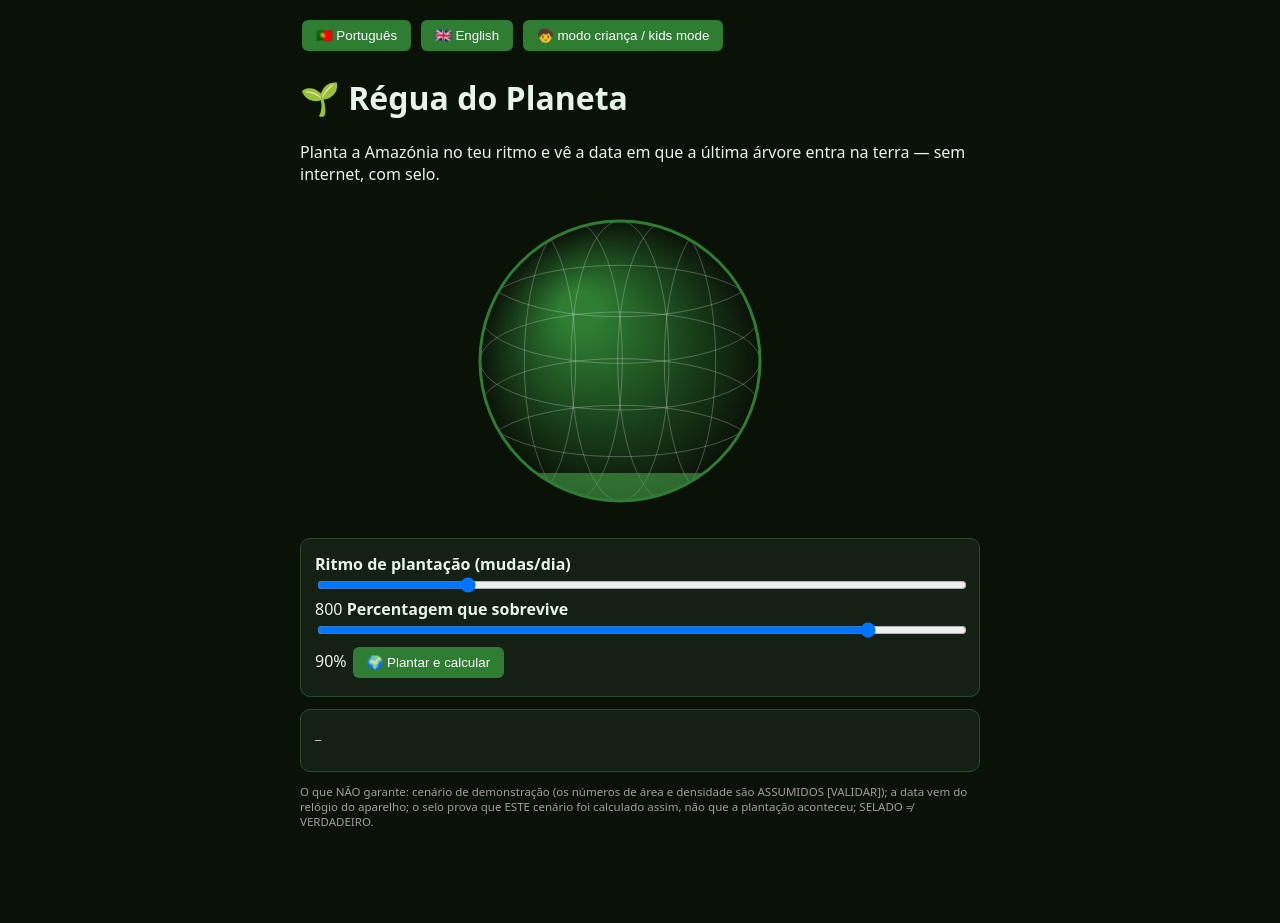
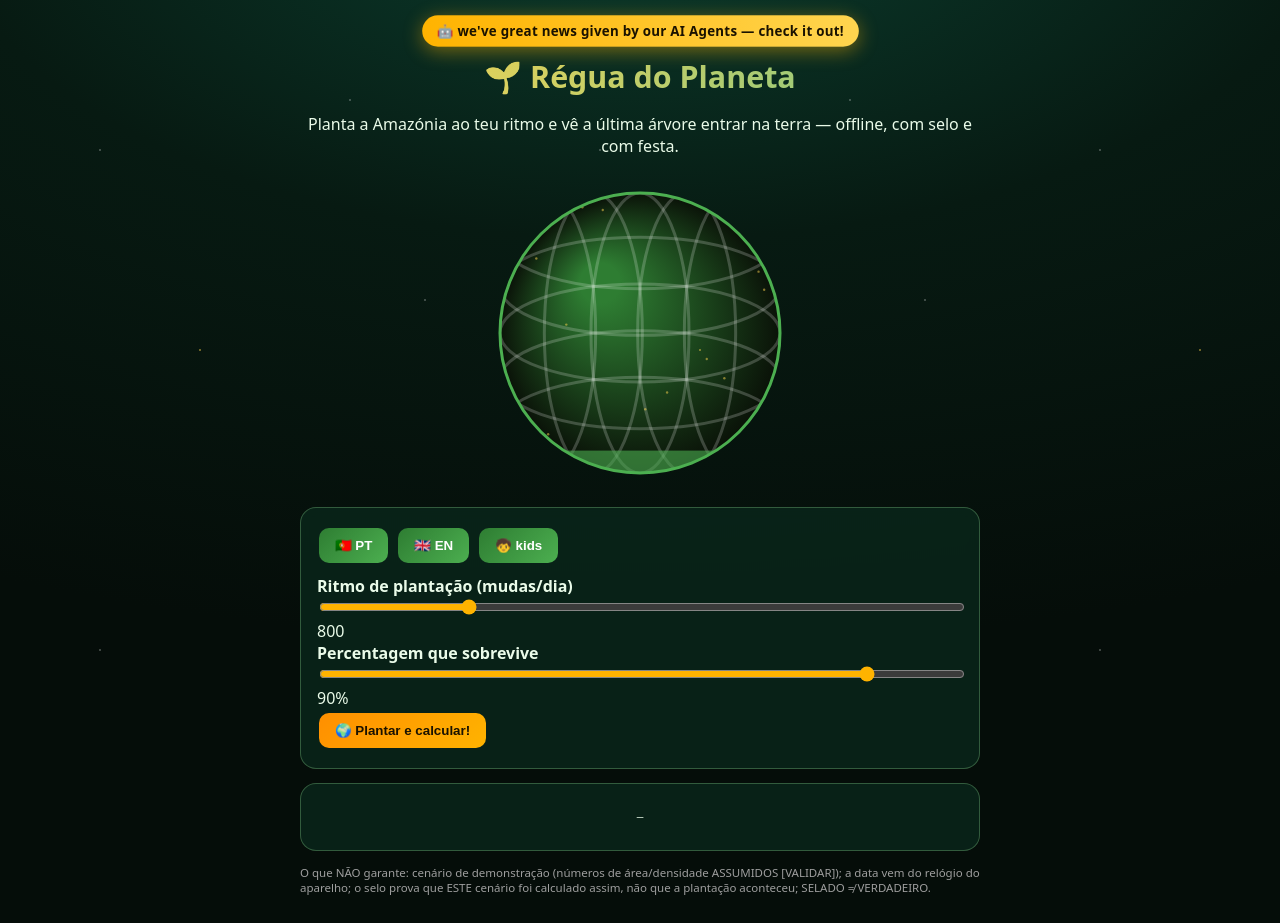
Before and after one commit to silvadvp-del/konfirmu-claim-protocol, a plain HTML site: page regua_do_planeta.html in a window 1280 px wide. Before the commit the page ends 856 px from the top, so only its background shows below. Drawn offline with Linux system fonts and the light colour scheme.

Commit message:
regua_do_planeta: VIDA — globo animado com estrelas e brilhos, badge 'great news from our AI Agents', celebração com som e data de fim em destaque

```diff
--- a/SHA256SUMS.txt
+++ b/SHA256SUMS.txt
@@ -56,7 +56,7 @@ d3ad56f0e6088441b2deb9999823be8f33c993f1d6ce5c1474271e849c3229df  kcp_pq_hybrid.
 4e0f3755abea37d74bab19c582767ecc3b992bed544fa7d709660cc57499592e  manifest.json
 106ceb7e8b9984032085c1c474e7b7279d86fe50dd825bbf699c37ee40efa829  neverland_family_quest.html
 9d03b9439869e8afda0b1b7b60c93d83dab8399435a39b250200b81421e766e1  patient_vault_offline.html
-a750baab5a98dbba9b885b30d4c953cacc51ca02371de5e71f58328584fff18a  regua_do_planeta.html
+7966a0737fe5a63450c91fbee34b171528f0c837fd0bfb47f8ca0c3ff282ea46  regua_do_planeta.html
 4e3fed8bc1c00e856c8ce1eaefa76eaf73d044ba8fdc02b75622449e18310060  sw.js
 295b9df26daad7fa81ae82313ab54547897ecb675458d4a0adc9b8e4d07f6dc2  testemunha_offline.html
 4f703d2b153364e00cceebaa10431274918e5de36ed20abd009202af97ffd3b8  urna_voto_offline.html
--- a/regua_do_planeta.html
+++ b/regua_do_planeta.html
@@ -3,31 +3,46 @@
 <head>
 <meta charset="UTF-8">
 <meta name="viewport" content="width=device-width, initial-scale=1.0">
-<title>🌱 Régua do Planeta — Planet Ruler (offline)</title>
+<title>🌱 Régua do Planeta — a grande notícia das nossas IAs</title>
 <style>
-body{font-family:system-ui,sans-serif;max-width:680px;margin:0 auto;padding:16px;background:#0a1208;color:#e8f5e9}
-.card{background:#142014;border:1px solid #2e4a2e;border-radius:10px;padding:14px;margin:12px 0}
-button{background:#2e7d32;color:#fff;border:0;border-radius:6px;padding:8px 14px;margin:4px 2px;cursor:pointer}
-input[type=range]{width:100%}
-pre{white-space:pre-wrap;font-size:.8em;word-break:break-all}
-.verde{color:#81c784}.aviso{font-size:.72em;color:#9e9e9e;margin-top:10px}
-#lang{display:flex;gap:6px;margin-bottom:8px}
+body{font-family:system-ui,sans-serif;max-width:680px;margin:0 auto;padding:16px;color:#eafbe9;overflow-x:hidden;
+ background:radial-gradient(120% 80% at 50% -10%, #0b3d2e 0%, #071a12 45%, #050d09 100%)}
+.stars{position:fixed;inset:0;pointer-events:none;background-image:radial-gradient(1px 1px at 20% 30%, #fff, transparent),radial-gradient(1px 1px at 70% 20%, #fff, transparent),radial-gradient(1.5px 1.5px at 40% 70%, #ffd54f, transparent),radial-gradient(1px 1px at 85% 60%, #fff, transparent);background-size:500px 500px;animation:tw 4s ease-in-out infinite alternate;opacity:.7}
+@keyframes tw{from{opacity:.35}to{opacity:.85}}
+.badge{display:inline-block;background:linear-gradient(90deg,#ffb300,#ffd54f);color:#1a1200;font-weight:800;padding:6px 14px;border-radius:999px;font-size:.8rem;letter-spacing:.02em;box-shadow:0 4px 18px rgba(255,179,0,.45);animation:pulse 2.2s infinite}
+@keyframes pulse{0%,100%{transform:scale(1)}50%{transform:scale(1.05)}}
+h1{font-size:1.9rem;margin:10px 0 6px;background:linear-gradient(90deg,#ffd54f,#81c784);-webkit-background-clip:text;background-clip:text;color:transparent}
+.card{background:rgba(10,40,28,.75);border:1px solid rgba(129,199,132,.35);border-radius:16px;padding:16px;margin:14px 0;backdrop-filter:blur(6px)}
+button{background:linear-gradient(135deg,#2e7d32,#4caf50);color:#fff;border:0;border-radius:10px;padding:10px 16px;margin:4px 2px;cursor:pointer;font-weight:700}
+button.gold{background:linear-gradient(135deg,#ff8f00,#ffb300);color:#1a1200}
+input[type=range]{width:100%;accent-color:#ffb300}
+pre{white-space:pre-wrap;font-size:.85em;word-break:break-all}
+.verde{color:#a5d6a7}.aviso{font-size:.72em;color:#9e9e9e;margin-top:10px}
+#res{font-size:1.15em;font-weight:800;color:#ffd54f;text-shadow:0 0 18px rgba(255,213,79,.5)}
 </style>
 </head>
 <body>
-<div id="lang"><button onclick="setLang('pt')">🇵🇹 Português</button><button onclick="setLang('en')">🇬🇧 English</button><button onclick="kidMode()">🧒 modo criança / kids mode</button></div>
+<div class="stars"></div>
+<div style="text-align:center">
+<span class="badge">🤖 we've great news given by our AI Agents — check it out!</span>
 <h1 id="t1">🌱 Régua do Planeta</h1>
-<p id="p1">Planta a Amazónia no teu ritmo e vê a data em que a última árvore entra na terra — sem internet, com selo.</p>
-<canvas id="globe" width="640" height="320"></canvas>
+<p id="p1">Planta a Amazónia ao teu ritmo e vê a última árvore entrar na terra — offline, com selo e com festa.</p>
+</div>
+<canvas id="globe" width="640" height="320" style="display:block;margin:0 auto"></canvas>
 <div class="card">
+<div id="lang" style="display:flex;gap:6px;margin-bottom:8px"><button onclick="setLang('pt')">🇵🇹 PT</button><button onclick="setLang('en')">🇬🇧 EN</button><button onclick="kidMode()">🧒 kids</button></div>
 <b id="t2">Ritmo de plantação (mudas/dia)</b><br>
-<input type="range" id="rate" min="100" max="3200" step="100" value="800"><span id="rateTxt">800</span>
+<input type="range" id="rate" min="100" max="3200" step="100" value="800"><span id="rateTxt">800</span><br>
 <b id="t3">Percentagem que sobrevive</b><br>
-<input type="range" id="surv" min="30" max="100" step="5" value="90"><span id="survTxt">90%</span>
-<button onclick="plantar()" id="btnPlant">🌍 Plantar e calcular</button>
+<input type="range" id="surv" min="30" max="100" step="5" value="90"><span id="survTxt">90%</span><br>
+<button class="gold" onclick="plantar()" id="btnPlant">🌍 Plantar e calcular!</button>
 </div>
-<div class="card"><pre id="out">—</pre><canvas id="qr" style="display:none;background:#fff;padding:4px"></canvas></div>
-<p class="aviso" id="aviso">O que NÃO garante: cenário de demonstração (os números de área e densidade são ASSUMIDOS [VALIDAR]); a data vem do relógio do aparelho; o selo prova que ESTE cenário foi calculado assim, não que a plantação aconteceu; SELADO ≠ VERDADEIRO.</p>
+<div class="card" style="text-align:center">
+<div id="res"></div>
+<pre id="out">—</pre>
+<canvas id="qr" style="display:none;background:#fff;padding:4px;margin:0 auto"></canvas>
+</div>
+<p class="aviso" id="aviso">O que NÃO garante: cenário de demonstração (números de área/densidade ASSUMIDOS [VALIDAR]); a data vem do relógio do aparelho; o selo prova que ESTE cenário foi calculado assim, não que a plantação aconteceu; SELADO ≠ VERDADEIRO.</p>
 <script src="./assets/nacl-fast.min.js"></script>
 <script src="./assets/qrcode.js"></script>
 <script>
@@ -88,56 +103,70 @@ function sha256Planeta(str) {
 }
 var L = "pt";
 var TXT = {
-  pt: { t1: "🌱 Régua do Planeta", p1: "Planta a Amazónia no teu ritmo e vê a data em que a última árvore entra na terra — sem internet, com selo.",
-    t2: "Ritmo de plantação (mudas/dia)", t3: "Percentagem que sobrevive", btnPlant: "🌍 Plantar e calcular",
-    res: "CENÁRIO CALCULADO", taxa: "mudas por dia", sob: "sobrevivência", total: "mudas plantadas",
-    fim: "a última muda entra na terra em", vivas: "árvores vivas no fim", area: "área de copa no globo",
-    crianca: "A árvore que plantas hoje é a sombra de amanhã." },
-  en: { t1: "🌱 Planet Ruler", p1: "Plant the Amazon at your own pace and see the date the last seedling goes into the ground — offline, sealed.",
-    t2: "Planting rate (seedlings/day)", t3: "Survival percentage", btnPlant: "🌍 Plant and calculate",
-    res: "CALCULATED SCENARIO", taxa: "seedlings per day", sob: "survival", total: "seedlings planted",
-    fim: "the last seedling goes into the ground on", vivas: "living trees at the end", area: "canopy area on the globe",
-    crianca: "The tree you plant today is tomorrow's shade." }
+  pt: { t1: "🌱 Régua do Planeta", p1: "Planta a Amazónia ao teu ritmo e vê a última árvore entrar na terra — offline, com selo e com festa.",
+    t2: "Ritmo de plantação (mudas/dia)", t3: "Percentagem que sobrevive", btnPlant: "🌍 Plantar e calcular!",
+    res: "A GRANDE NOTÍCIA: a última muda entra na terra em", crianca: "A árvore que plantas hoje é a sombra de amanhã. Planta e vê!" },
+  en: { t1: "🌱 Planet Ruler", p1: "Plant the Amazon at your pace and watch the last tree go into the ground — offline, sealed, with a party.",
+    t2: "Planting rate (seedlings/day)", t3: "Survival percentage", btnPlant: "🌍 Plant and calculate!",
+    res: "GREAT NEWS: the last seedling goes into the ground on", crianca: "The tree you plant today is tomorrow's shade. Plant and see!" }
 };
 function setLang(l){ L = l; document.getElementById("t1").textContent = TXT[l].t1; document.getElementById("p1").textContent = TXT[l].p1; document.getElementById("t2").textContent = TXT[l].t2; document.getElementById("t3").textContent = TXT[l].t3; document.getElementById("btnPlant").textContent = TXT[l].btnPlant; }
 function kidMode(){ setLang(L); document.getElementById("p1").textContent = TXT[L].crianca; }
-var rate = 800, surv = 90, cenario = null;
 function toHex(u8){ var s=""; for(var i=0;i<u8.length;i++) s += ("0"+u8[i].toString(16)).slice(-2); return s; }
-function drawGlobe(fracVerde){
+var verde = 0.08, alvoVerde = 0.08, ang = 0, audioCtx = null;
+function drawGlobe(){
   var c = document.getElementById("globe"), x = c.getContext("2d");
   var cx = c.width/2, cy = c.height/2, R = 140;
   x.clearRect(0,0,c.width,c.height);
+  x.fillStyle = "#0b1f33"; x.beginPath(); x.arc(cx,cy,R,0,7); x.fill();
+  x.save(); x.beginPath(); x.arc(cx,cy,R,0,7); x.clip();
   var g = x.createRadialGradient(cx-40,cy-50,20,cx,cy,R);
   g.addColorStop(0,"#2e7d32"); g.addColorStop(1,"#0a1208");
-  x.fillStyle = "#0b1f33"; x.beginPath(); x.arc(cx,cy,R,0,7); x.fill();
-  x.save(); x.beginPath(); x.arc(cx,cy,R,0,7); x.clip();
   x.fillStyle = g; x.fillRect(cx-R,cy-R,2*R,2*R);
-  x.strokeStyle = "rgba(255,255,255,.25)";
+  x.strokeStyle = "rgba(255,255,255,.2)";
   for(var i=-2;i<=2;i++){ x.beginPath(); x.ellipse(cx+i*R/3, cy, R*0.35, R, 0, 0, 7); x.stroke(); }
   for(var j=-2;j<=2;j++){ x.beginPath(); x.ellipse(cx, cy+j*R/3, R, R*0.35, 0, 0, 7); x.stroke(); }
-  var h = (fracVerde||0) * R*2;
-  x.fillStyle = "rgba(76,175,80,.55)";
-  x.fillRect(cx-R, cy+R-h, 2*R, h);
+  ang += 0.004; var wob = Math.sin(ang)*12;
+  var h = verde * R*2;
+  x.fillStyle = "rgba(76,175,80,.6)";
+  x.fillRect(cx-R + wob, cy+R-h, 2*R, h);
+  x.fillStyle = "rgba(255,213,79,.5)";
+  for(var s=0;s<14;s++){ var sx = cx + Math.sin(ang*2 + s*1.7)*R*0.9, sy = cy + Math.cos(ang + s)*R*0.9; x.beginPath(); x.arc(sx,sy,1.2,0,7); x.fill(); }
   x.restore();
-  x.strokeStyle = "#2e7d32"; x.lineWidth = 3; x.beginPath(); x.arc(cx,cy,R,0,7); x.stroke();
+  x.strokeStyle = "#4caf50"; x.lineWidth = 3; x.beginPath(); x.arc(cx,cy,R,0,7); x.stroke();
+  verde += (alvoVerde - verde)*0.04;
+  requestAnimationFrame(drawGlobe);
+}
+function somFesta(){
+  if(!audioCtx) audioCtx = new (window.AudioContext || window.webkitAudioContext)();
+  [523.25,659.25,783.99].forEach(function(f,i){
+    var o=audioCtx.createOscillator(), g2=audioCtx.createGain();
+    o.type="triangle"; o.frequency.value=f;
+    g2.gain.setValueAtTime(0.001,audioCtx.currentTime+i*0.15);
+    g2.gain.exponentialRampToValueAtTime(0.25,audioCtx.currentTime+i*0.15+0.05);
+    g2.gain.exponentialRampToValueAtTime(0.001,audioCtx.currentTime+i*0.15+0.6);
+    o.connect(g2); g2.connect(audioCtx.destination);
+    o.start(audioCtx.currentTime+i*0.15); o.stop(audioCtx.currentTime+i*0.15+0.6);
+  });
 }
 function plantar(){
-  rate = parseInt(document.getElementById("rate").value, 10);
-  surv = parseInt(document.getElementById("surv").value, 10);
+  var rate = parseInt(document.getElementById("rate").value, 10);
+  var surv = parseInt(document.getElementById("surv").value, 10);
   document.getElementById("rateTxt").textContent = rate;
   document.getElementById("survTxt").textContent = surv + "%";
-  var TOTAL = 1600000000;                 // 1,6 mil milhões de mudas (cenário demo [VALIDAR])
+  var TOTAL = 1600000000;
   var dias = Math.ceil(TOTAL / rate);
   var hoje = new Date();
   var fim = new Date(hoje.getTime() + dias*86400000);
   var vivas = Math.round(TOTAL * surv / 100);
-  var frac = Math.min(1, vivas / TOTAL);
-  drawGlobe(frac);
-  var linhas = ["== " + TXT[L].res + " =="];
-  linhas.push(TXT[L].taxa + ": " + rate + " | " + TXT[L].sob + ": " + surv + "%");
-  linhas.push(TXT[L].total + ": " + TOTAL.toLocaleString() + " | " + TXT[L].vivas + ": " + vivas.toLocaleString());
-  linhas.push(TXT[L].fim + " " + fim.toISOString().slice(0,10) + " (" + dias + " dias)");
-  cenario = { rate: rate, surv: surv, total: TOTAL, dias: dias, fim: fim.toISOString().slice(0,10), vivas: vivas };
+  alvoVerde = Math.min(1, Math.max(0.08, vivas / TOTAL));
+  somFesta();
+  document.getElementById("res").textContent = TXT[L].res + " " + fim.toISOString().slice(0,10) + " 🎉";
+  var linhas = [];
+  linhas.push(TXT[L].t2 + ": " + rate + " | " + TXT[L].t3 + ": " + surv + "%");
+  linhas.push("mudas plantadas: " + TOTAL.toLocaleString() + " | árvores vivas: " + vivas.toLocaleString());
+  linhas.push("dias até à última muda: " + dias + " (" + Math.round(dias/365) + " anos)");
+  var cenario = { rate: rate, surv: surv, total: TOTAL, dias: dias, fim: fim.toISOString().slice(0,10), vivas: vivas };
   var hash = sha256Planeta(JSON.stringify(cenario), false);
   linhas.push("sha256: " + hash.slice(0,32) + "…");
   var kp = nacl.sign.keyPair();
@@ -151,7 +180,7 @@ function plantar(){
   var ctx = c.getContext("2d"); ctx.fillStyle = "#fff"; ctx.fillRect(0,0,c.width,c.height); ctx.fillStyle = "#000";
   for(var r=0;r<n;r++) for(var cc=0;cc<n;cc++) if(qr.isDark(r,cc)) ctx.fillRect(cc*s,r*s,s,s);
 }
-drawGlobe(0.1);
+drawGlobe();
 </script>
 </body>
 </html>
```
